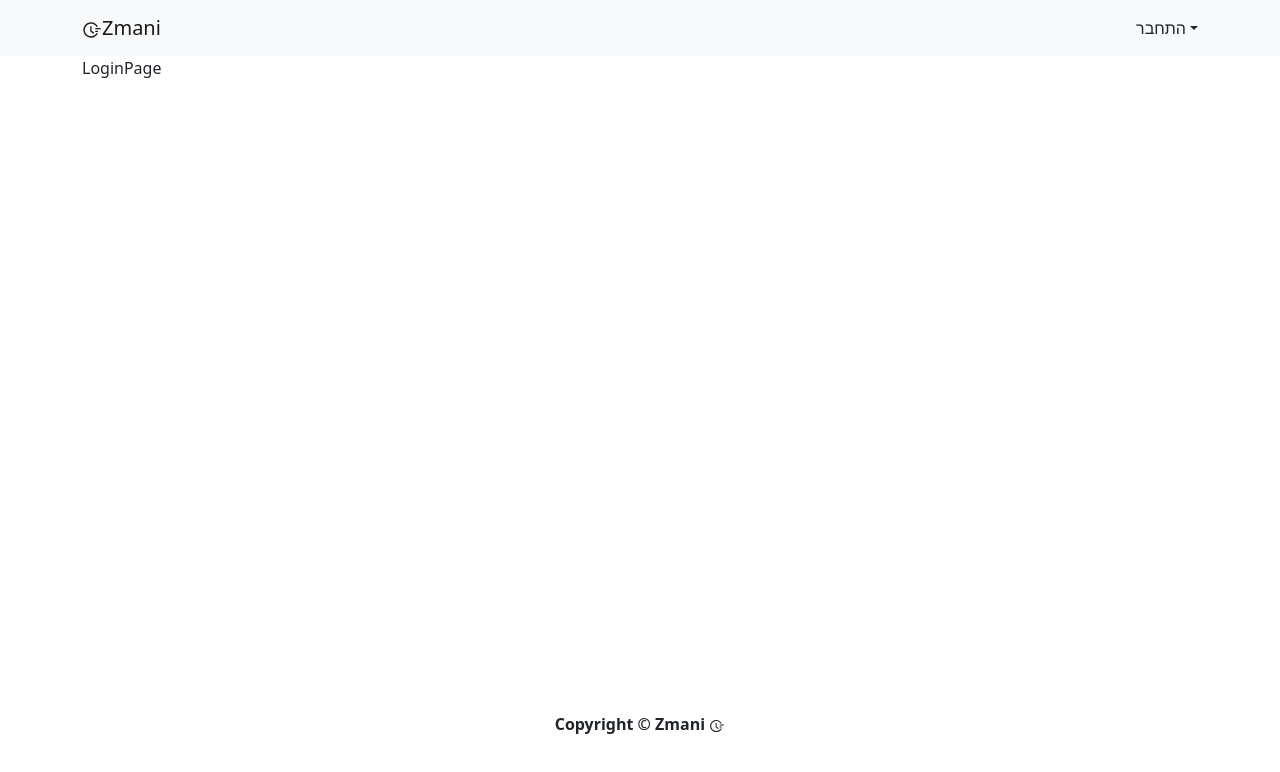
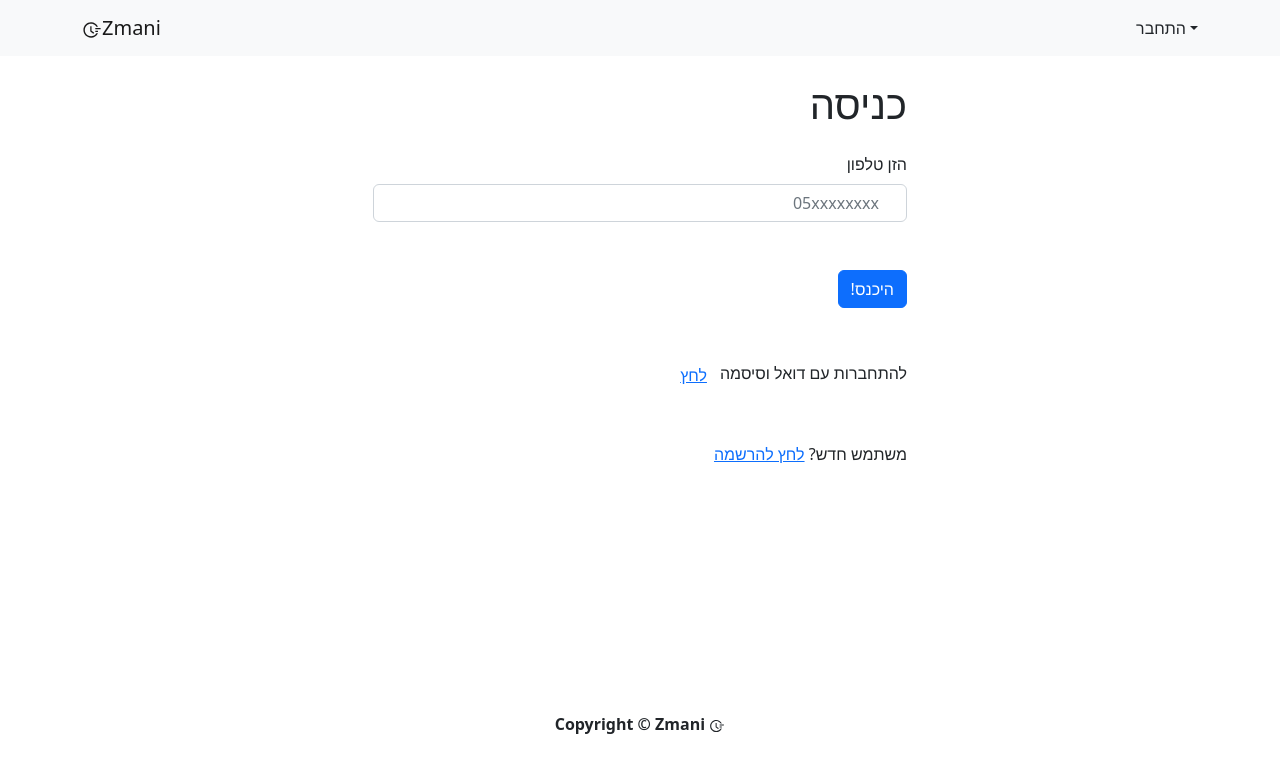
Before and after one commit to YakovTamam/Zmani, a React (Create React App) app in the folder client/: page /login in a window 1280 px wide. Shown: the top 772 px of the page. Built offline with nearby package versions, Linux system fonts and the light colour scheme.

Commit message:
add login

```diff
--- a/client/public/index.html
+++ b/client/public/index.html
@@ -10,34 +10,11 @@
       content="Web site created using create-react-app"
     />
     <link rel="apple-touch-icon" href="%PUBLIC_URL%/logo192.png" />
-    <!--
-      manifest.json provides metadata used when your web app is installed on a
-      user's mobile device or desktop. See https://developers.google.com/web/fundamentals/web-app-manifest/
-    -->
     <link rel="manifest" href="%PUBLIC_URL%/manifest.json" />
-    <!--
-      Notice the use of %PUBLIC_URL% in the tags above.
-      It will be replaced with the URL of the `public` folder during the build.
-      Only files inside the `public` folder can be referenced from the HTML.
-
-      Unlike "/favicon.ico" or "favicon.ico", "%PUBLIC_URL%/favicon.ico" will
-      work correctly both with client-side routing and a non-root public URL.
-      Learn how to configure a non-root public URL by running `npm run build`.
-    -->
-    <title>React App</title>
+    <title>Zmani</title>
   </head>
   <body>
     <noscript>You need to enable JavaScript to run this app.</noscript>
     <div id="root"></div>
-    <!--
-      This HTML file is a template.
-      If you open it directly in the browser, you will see an empty page.
-
-      You can add webfonts, meta tags, or analytics to this file.
-      The build step will place the bundled scripts into the <body> tag.
-
-      To begin the development, run `npm start` or `yarn start`.
-      To create a production bundle, use `npm run build` or `yarn build`.
-    -->
   </body>
 </html>
--- a/client/src/pages/LoginPage.js
+++ b/client/src/pages/LoginPage.js
@@ -1,7 +1,107 @@
-import React from "react";
+import React, { useState, useEffect } from "react";
+import { Link, useLocation, useNavigate } from "react-router-dom";
+import { Form, Button, Row, Col } from "react-bootstrap";
+import { useDispatch, useSelector } from "react-redux";
+import Message from "../components/Message";
+import Loader from "../components/Loader.js";
+import FormContainer from "../components/FormContainer.js";
+import { login } from "../actions/userActions.js";
 
 const LoginPage = () => {
-  return <div>LoginPage</div>;
+  const location = useLocation();
+  const navigate = useNavigate();
+
+  const [email, setEmail] = useState("");
+  const [password, setPassword] = useState("");
+  const [connectWithPhone, setConnectWithPhone] = useState(true);
+
+  const dispatch = useDispatch();
+
+  const userLogin = useSelector(state => state.userLogin);
+  const { loading, error, userInfo } = userLogin;
+
+  const redirect = location.search ? location.search.split("=")[1] : "/";
+
+  useEffect(() => {
+    if (userInfo) {
+      navigate(redirect);
+    }
+  }, [navigate, userInfo, redirect]);
+
+  const submitHandler = e => {
+    e.preventDefault();
+    dispatch(login(email, password));
+  };
+
+  const ChangeConnectHandler = e => {
+    setConnectWithPhone(!connectWithPhone);
+  };
+
+  return (
+    <FormContainer>
+      <h1 className='mt-4'>כניסה</h1>
+      {error && <Message variant='danger'>{error}</Message>}
+      {loading && <Loader />}
+      <Form onSubmit={submitHandler}>
+        {connectWithPhone ? (
+          <Form.Group controlId='phone' className='mt-4'>
+            <Form.Label>הזן טלפון</Form.Label>
+            <Form.Control
+              type='number'
+              placeholder='05xxxxxxxx'
+              style={{ textAlign: "end" }}
+              value={password}
+              onChange={e => setPassword(e.target.value)}></Form.Control>
+          </Form.Group>
+        ) : (
+          <>
+            <Form.Group controlId='email' className='mt-4'>
+              <Form.Label>הזן דוא"ל</Form.Label>
+              <Form.Control
+                type='email'
+                placeholder='zmani@zmani.com'
+                style={{ textAlign: "end" }}
+                value={password}
+                onChange={e => setPassword(e.target.value)}></Form.Control>
+            </Form.Group>
+            <Form.Group controlId='phone' className='mt-4'>
+              <Form.Label>הזן סיסמה</Form.Label>
+              <Form.Control
+                type='password'
+                placeholder='*********'
+                style={{ textAlign: "end" }}
+                value={password}
+                onChange={e => setPassword(e.target.value)}></Form.Control>
+            </Form.Group>{" "}
+          </>
+        )}
+
+        <Button type='submit' variant='primary' className='mt-5'>
+          !היכנס
+        </Button>
+      </Form>
+      <Row className='mt-5'>
+        <Col>
+          <Button
+            variant='link'
+            onClick={e => ChangeConnectHandler(e.target.value)}>
+            לחץ
+          </Button>
+          {connectWithPhone
+            ? "להתחברות עם דואל וסיסמה"
+            : "להתחברות עם מספר טלפון"}
+        </Col>
+      </Row>
+      <Row className='mt-5'>
+        <Col>
+          משתמש חדש?{" "}
+          <Link to={redirect ? `/register?redirect=${redirect}` : "/register"}>
+            לחץ להרשמה{" "}
+          </Link>
+        </Col>
+      </Row>
+    </FormContainer>
+  );
 };
 
 export default LoginPage;
--- a/client/src/store.js
+++ b/client/src/store.js
@@ -1,10 +1,11 @@
 import { createStore, combineReducers, applyMiddleware } from "redux";
 import thunk from "redux-thunk";
 import { composeWithDevTools } from "redux-devtools-extension";
-import { userRegisterReducer } from "./reducers/userReducers";
+import { userRegisterReducer, userLoginReducer } from "./reducers/userReducers";
 
 const reducer = combineReducers({
   userRegister: userRegisterReducer,
+  userLogin: userLoginReducer,
 });
 
 const middleware = [thunk];
```
